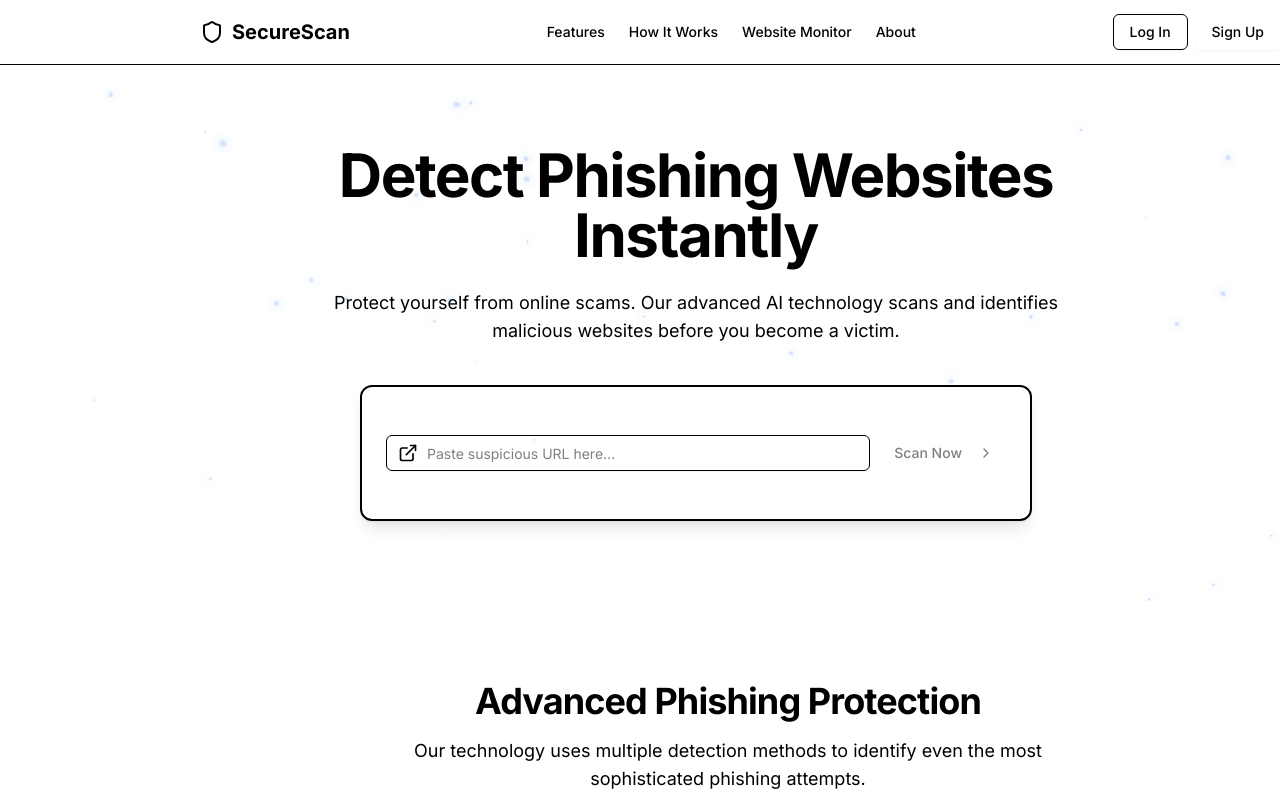
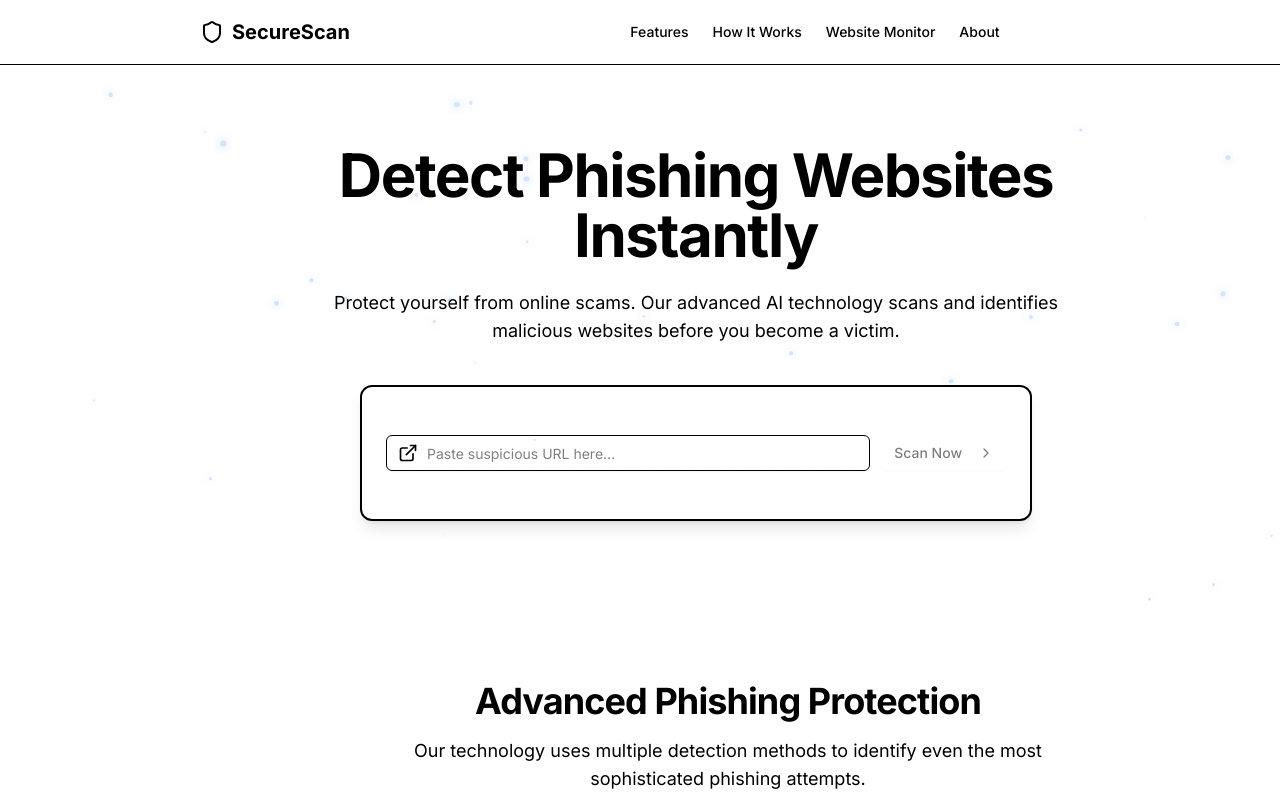
Before and after one commit to Ashmit111/secure_scan, a Next.js app: page / in a window 1280 px wide. Shown: the top 800 px of the page. Built offline with nearby package versions, Linux system fonts and the light colour scheme.

Commit message:
ui update --- removed login and signup buttons

```diff
--- a/src/app/monitor/page.jsx
+++ b/src/app/monitor/page.jsx
@@ -529,10 +529,10 @@ export default function MonitorPage() {
             </Link>
           </nav>
           <div>
-            <Button variant="outline" className="mr-2 hidden md:inline-flex">
+            {/* <Button variant="outline" className="mr-2 hidden md:inline-flex">
               Log In
             </Button>
-            <Button>Sign Up</Button>
+            <Button>Sign Up</Button> */}
           </div>
         </div>
       </header>
--- a/src/app/page.jsx
+++ b/src/app/page.jsx
@@ -228,10 +228,10 @@ export default function PhishingDetector() {
             </Link>
           </nav>
           <div>
-            <Button variant="outline" className="mr-2 hidden md:inline-flex">
+            {/* <Button variant="outline" className="mr-2 hidden md:inline-flex">
               Log In
             </Button>
-            <Button>Sign Up</Button>
+            <Button>Sign Up</Button> */}
           </div>
         </div>
       </header>
```
